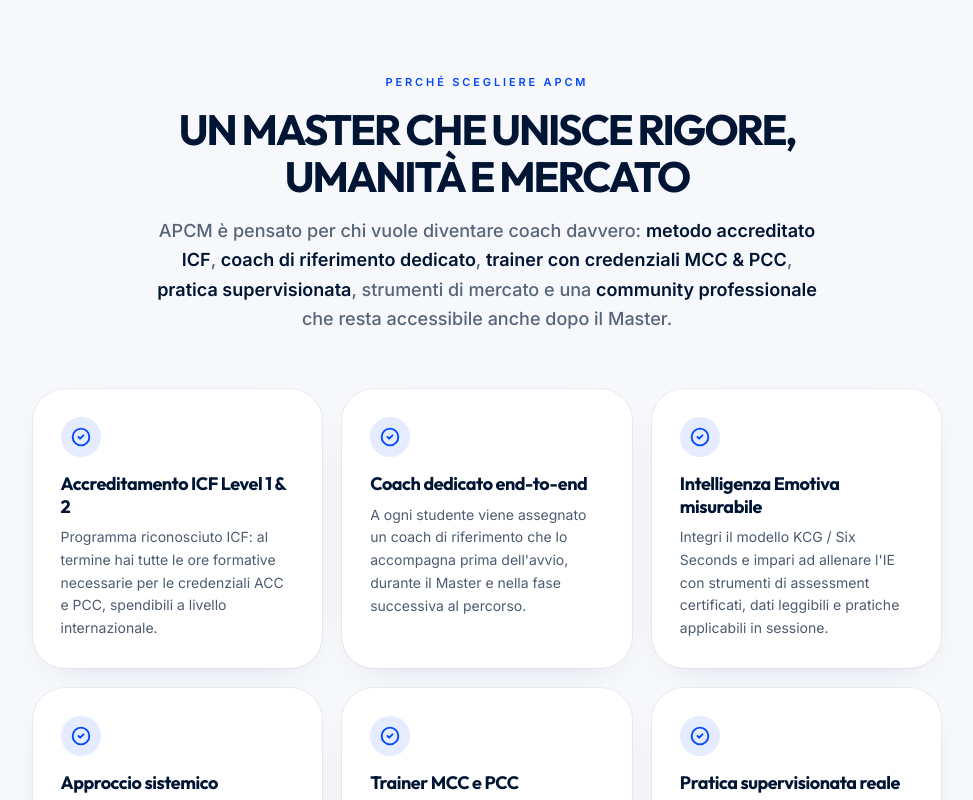
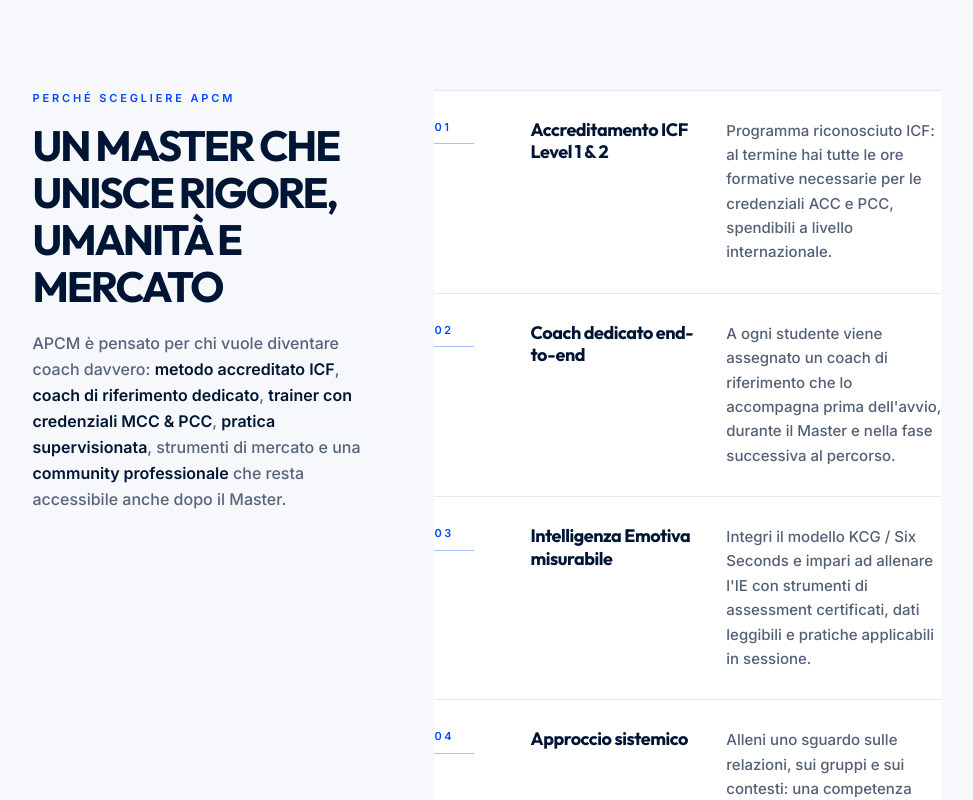
Before and after one commit to danielecolasanti22-wq/asterys-lab---scuola-di-coaching-icf, a React (Vite) app: page /corsi/apcm in a window 1280 px wide. Shown: the part 1780-2580 px from the top of the page, without its empty margins (153-1126 px from the left). Built offline with nearby package versions, Linux system fonts and the light colour scheme.

Commit message:
Refine APCM benefits section layout

```diff
--- a/src/pages/CourseDetail.tsx
+++ b/src/pages/CourseDetail.tsx
@@ -567,40 +567,48 @@
 
       {/* 2b. WHY CHOOSE */}
       {course.whyChoose ? (
-        <section className="py-16 lg:py-20 bg-[#F6F8FC]">
+        <section className="py-16 lg:py-24 bg-[#F6F8FC]">
           <div className="max-w-[941px] mx-auto px-4">
-            <div className="text-center mb-12 lg:mb-14">
+            <div className="grid lg:grid-cols-[0.9fr_1.35fr] gap-10 lg:gap-16 items-start">
+              <div>
                 {course.whyChoose.eyebrow ? (
                   <p className="text-[11px] font-black uppercase tracking-[0.26em] text-brand-accent mb-4">
                     {course.whyChoose.eyebrow}
                   </p>
                 ) : null}
-              <h2 className={`${tSection} mb-4 max-w-3xl mx-auto`}>
+                <h2 className={`${tSection} mb-5 max-w-xl`}>
                   {course.whyChoose.title}
                 </h2>
                 {course.whyChoose.intro ? (
-                <p className={`${tLead} max-w-2xl mx-auto`}>
+                  <p className={`${tBody} max-w-xl`}>
                     {richText(course.whyChoose.intro)}
                   </p>
                 ) : null}
               </div>
-            <div className="grid md:grid-cols-2 lg:grid-cols-3 gap-5">
+
+              <div className="bg-white border-y border-brand-navy/10">
                 {course.whyChoose.bullets.map((b, i) => (
                   <div
                     key={i}
-                  className="rounded-2xl bg-white p-6 lg:p-7 ring-1 ring-black/5 shadow-[0_12px_40px_-28px_rgba(0,21,51,0.3)]"
-                >
-                  <div className="inline-flex h-10 w-10 items-center justify-center rounded-full bg-brand-accent/10 text-brand-accent mb-4">
-                    <CheckCircle2 size={20} strokeWidth={2.25} />
-                  </div>
-                  <h3 className="text-base sm:text-lg font-display font-black text-brand-navy tracking-tight leading-tight mb-2">
+                    className="grid sm:grid-cols-[72px_1fr] gap-4 sm:gap-6 px-0 py-6 sm:py-7 border-b border-brand-navy/10 last:border-b-0"
+                  >
+                    <div className="flex items-start gap-3 sm:block">
+                      <span className="block text-[11px] font-black uppercase tracking-[0.22em] text-brand-accent sm:mb-2">
+                        {String(i + 1).padStart(2, '0')}
+                      </span>
+                      <span className="hidden sm:block h-px w-10 bg-brand-accent/35" />
+                    </div>
+                    <div className="grid md:grid-cols-[0.78fr_1fr] gap-3 md:gap-7">
+                      <h3 className="text-base sm:text-lg font-display font-black text-brand-navy tracking-tight leading-tight">
                         {b.title}
                       </h3>
-                  <p className="text-sm text-brand-navy/70 leading-relaxed">
+                      <p className="text-sm sm:text-[15px] text-brand-navy/68 leading-relaxed font-medium">
                         {b.desc}
                       </p>
                     </div>
-              ))}
+                  </div>
+                ))}
+              </div>
             </div>
           </div>
         </section>
```
Lines whose indentation alone changed are shown as unchanged.
